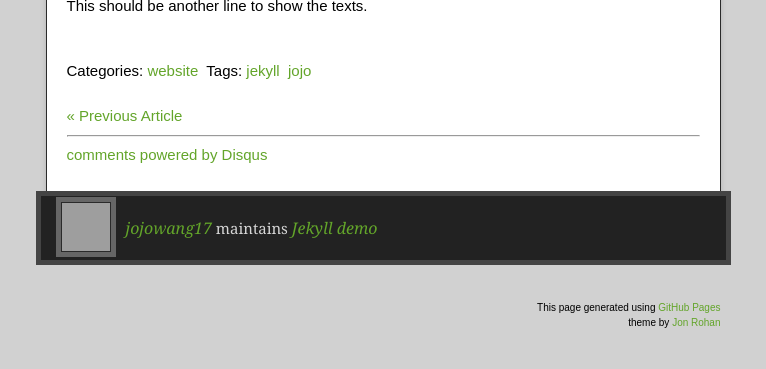
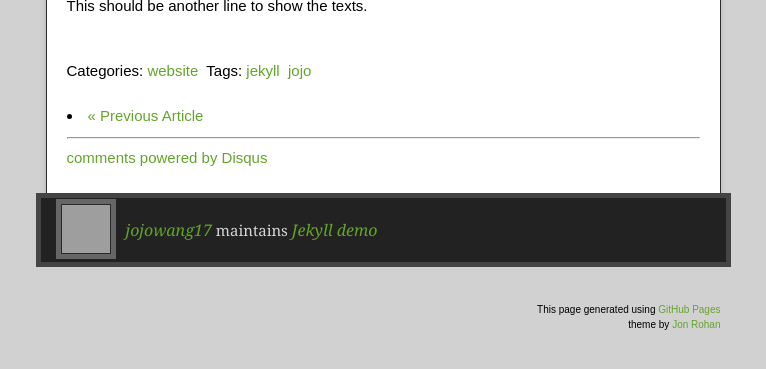
Before and after one commit to jojowang17/jekyll_demo, a Jekyll site: the page built from _posts/2014-08-01-first_article.md, in a window 1280 px wide. Shown: the part 436-805 px from the top of the page, without its empty margins (257-1023 px from the left). Built offline with Jekyll 4.4.1, drawn with Linux system fonts in a browser that asks for light colours; nearby versions of some CDN libraries; comment, search, counter and statistics services are not loaded; grey boxes are pictures that could not be loaded.

Commit message:
Update article.html

```diff
--- a/_layouts/article.html
+++ b/_layouts/article.html
@@ -32,10 +32,10 @@ layout: default
 <br>
 <div id="post-nav" class="clearfix">
   {% if page.previous.url %}
-    <a class="prev" href="{{page.previous.url}}" title="{{ page.previous.title }}">&laquo; Previous Article</a>
+    <li><a class="prev" href="{{page.previous.url}}" title="{{ page.previous.title }}">&laquo; Previous Article</a></li>
   {% endif %}
   {% if page.next.url %}
-    <a class="next" href="{{page.next.url}}" title="{{page.next.title}}"> Next Article &raquo;</a>
+    <li><a class="next" href="{{page.next.url}}" title="{{page.next.title}}"> Next Article &raquo;</a></li>
   {% endif %}
 </div>
 <hr>
```
